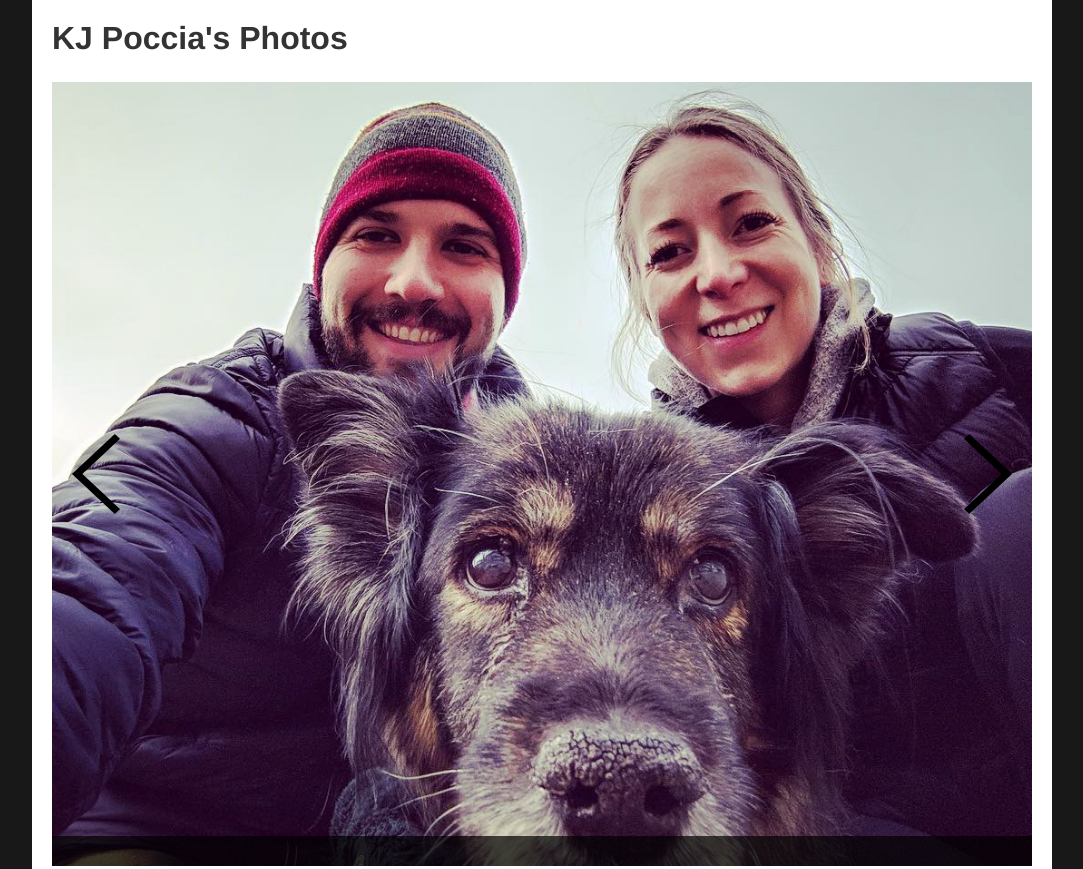
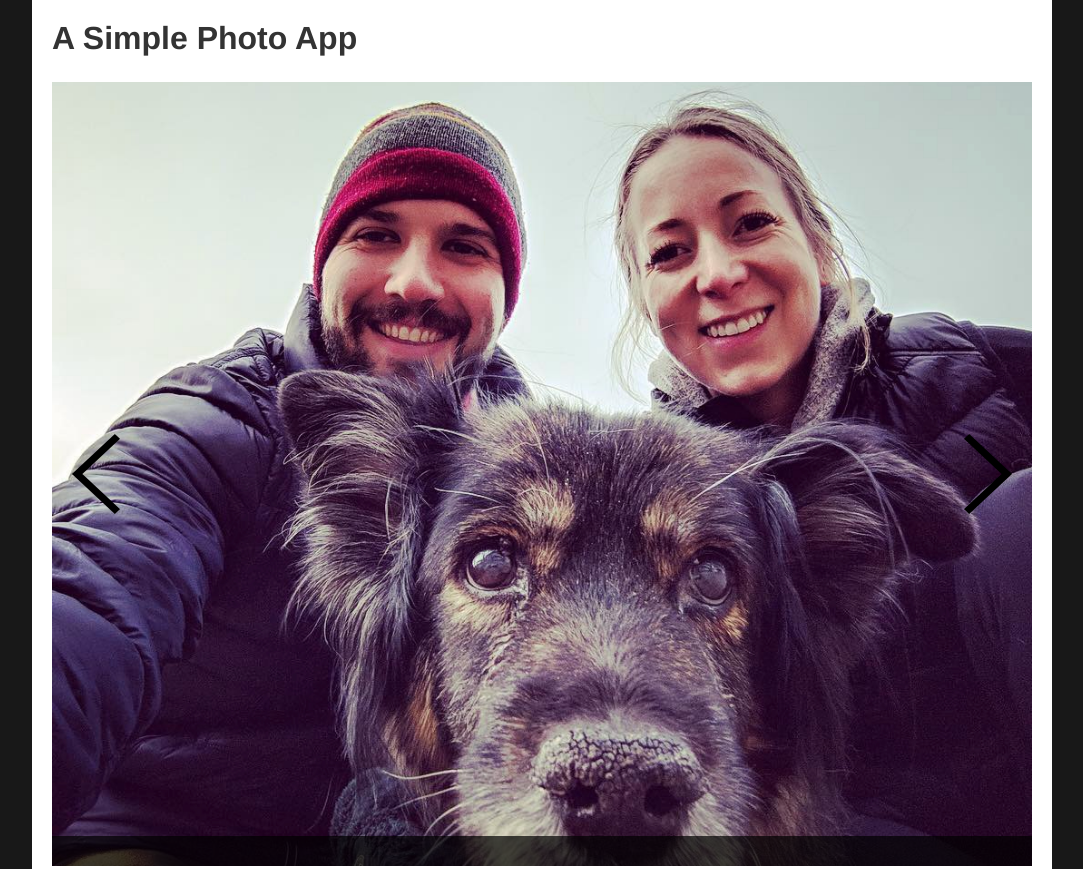
Before and after one commit to kjpoccia/simple-photo-app, a website: page public/index.html in a window 1280 px wide. Shown: the top 869 px of the page, without its empty margins (98-1181 px from the left). Drawn offline with nearby package versions, Linux system fonts and the light colour scheme.

Commit message:
small change to title

```diff
--- a/public/index.html
+++ b/public/index.html
@@ -9,7 +9,7 @@
   </head>
   <body>
     <main>
-      <h1>KJ Poccia's Photos</h1>
+      <h1>A Simple Photo App</h1>
       <div id="slideshow">
         <div id="slides">
         </div>
```
